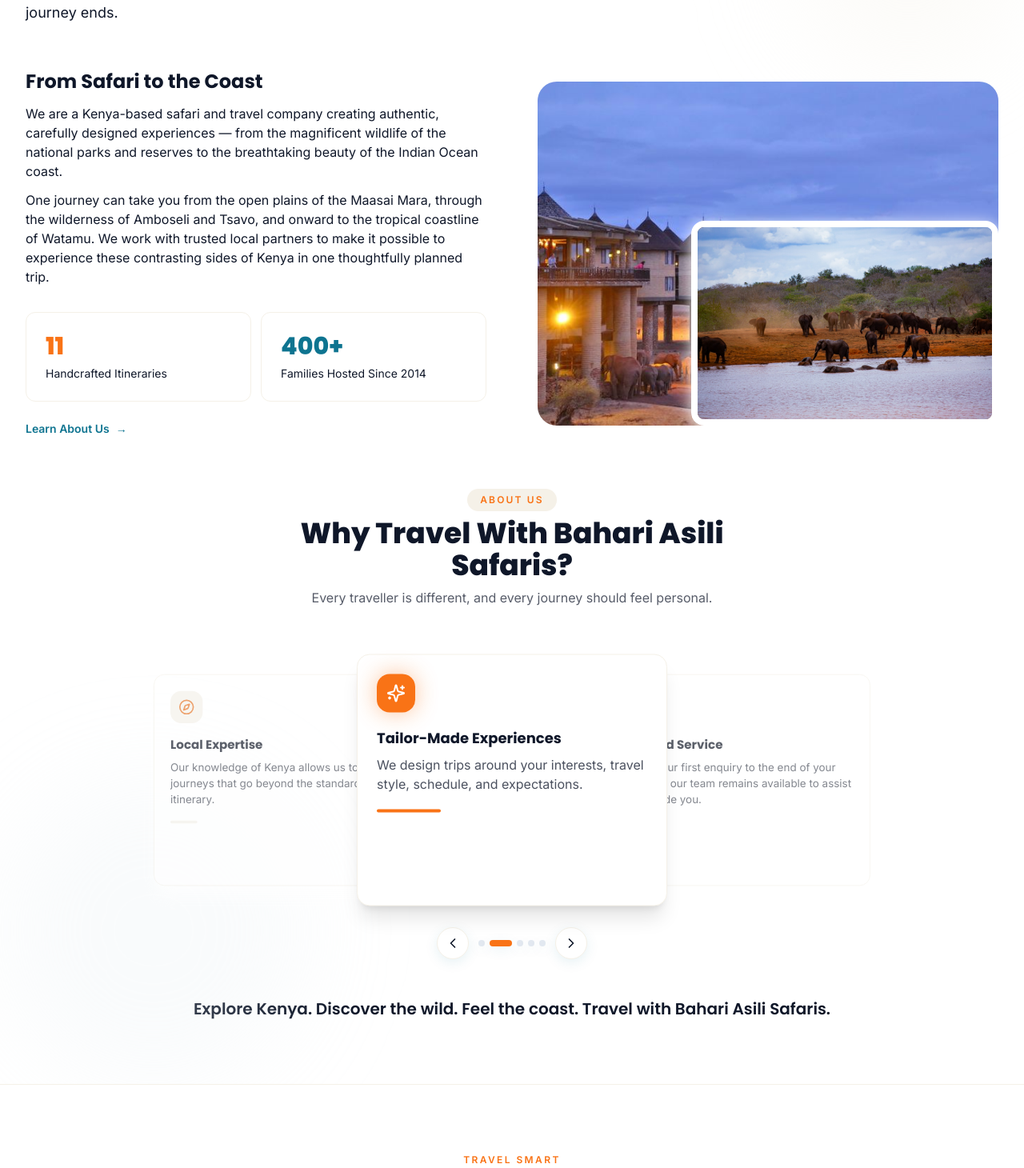
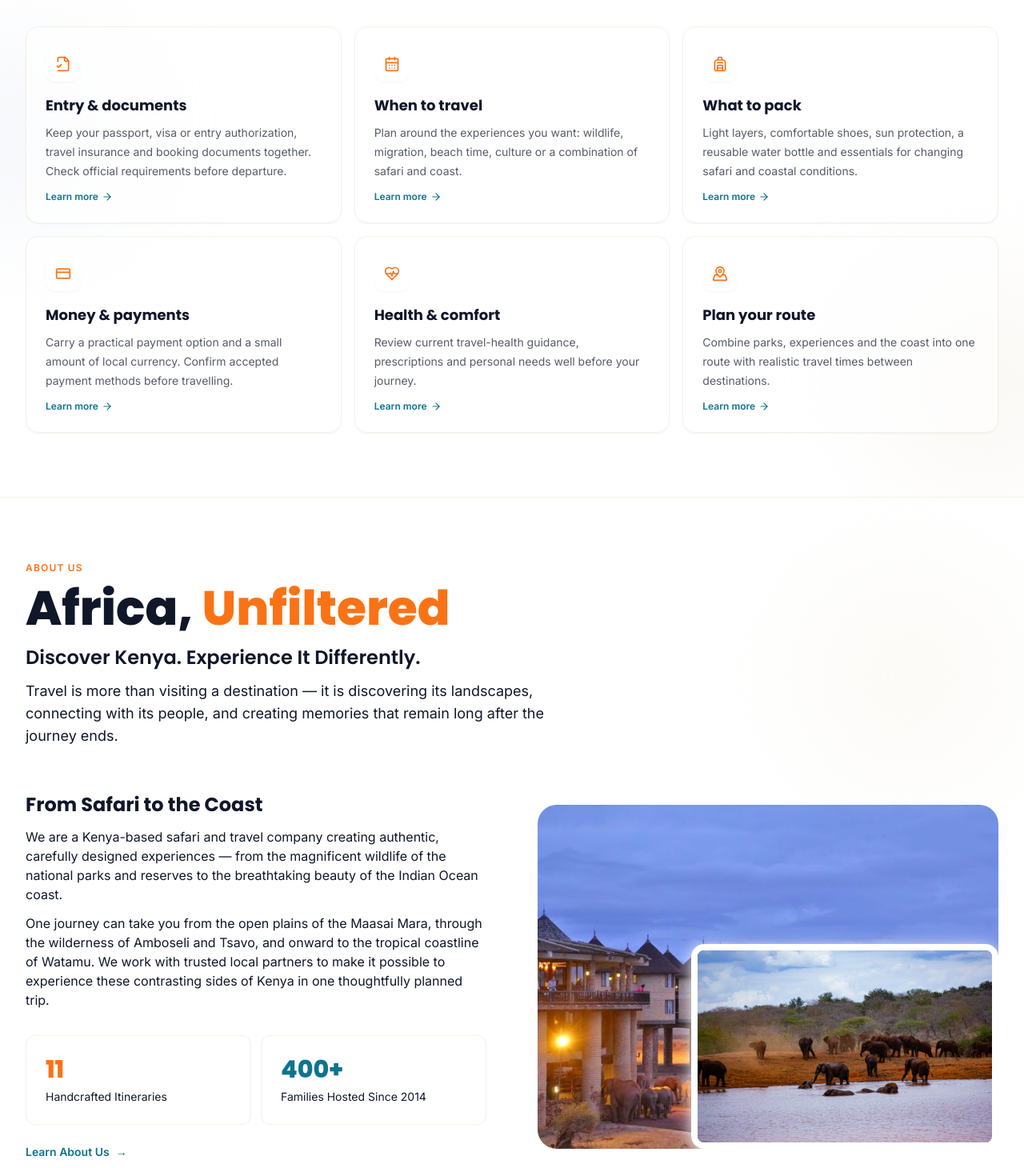
Before and after one commit to Sheddymae/bahari-asili-safaris, a Next.js app: page / in a window 1280 px wide. Shown: the part 1150-2610 px from the top of the page at 80% size. Built offline with nearby package versions, Linux system fonts and the light colour scheme; no server answers; the database is empty.

Commit message:
feat: prioritize traveler essentials on homepage

```diff
--- a/app/page.tsx
+++ b/app/page.tsx
@@ -53,8 +53,10 @@ export default function Home() {
       <main className="homepage-main min-w-0 overflow-x-clip">
         <HeroSection onBook={openHeroBooking} />
         <TrustStrip />
+        {/* Traveler-critical information comes immediately after the hero so
+            visitors can find entry, health, packing and payment guidance first. */}
+        <TravelerEssentials />
         <AnimateOnScroll direction="up"><AboutSection /></AnimateOnScroll>
-        <TravelerEssentials />
         <AnimateOnScroll direction="up"><ToursSection onBook={openBooking} /></AnimateOnScroll>
         <AnimateOnScroll direction="up"><HomeDestinationsSection /></AnimateOnScroll>
         <AnimateOnScroll direction="up"><BuildSafariPromo /></AnimateOnScroll>
```
